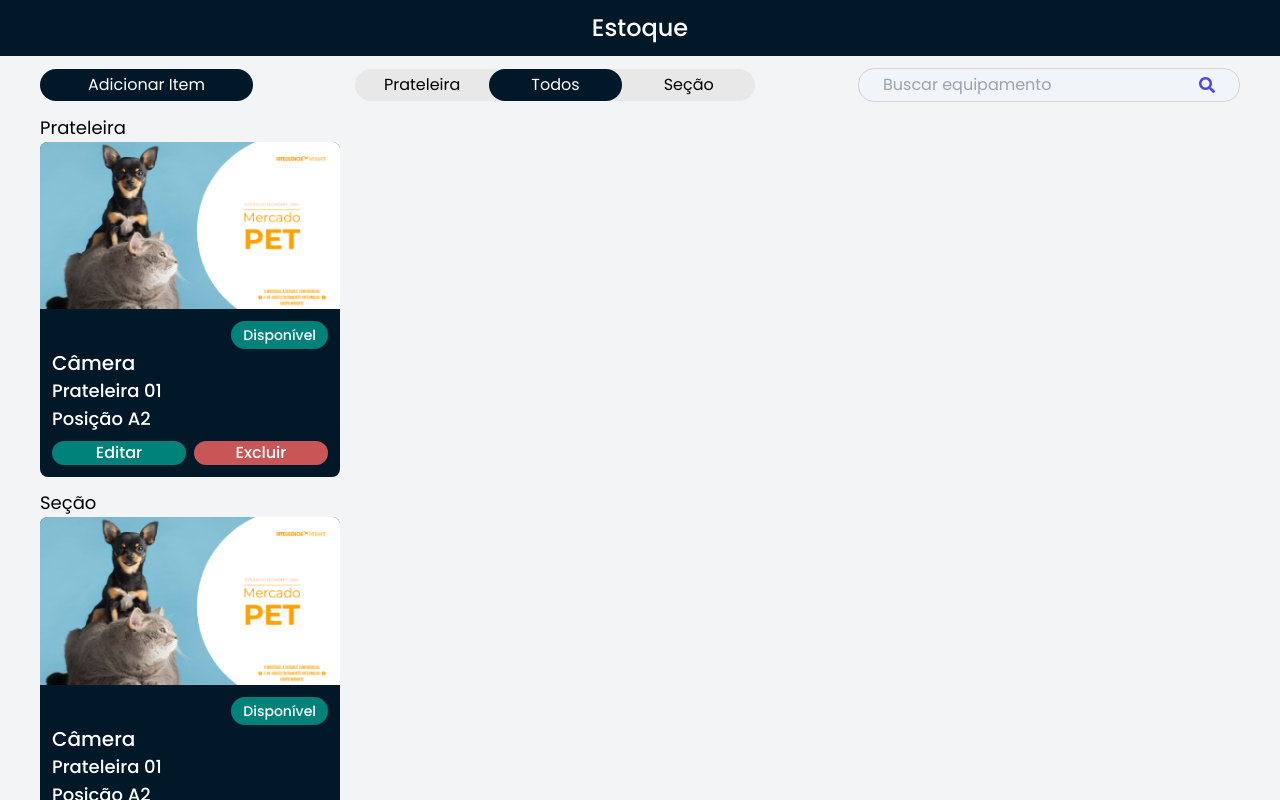
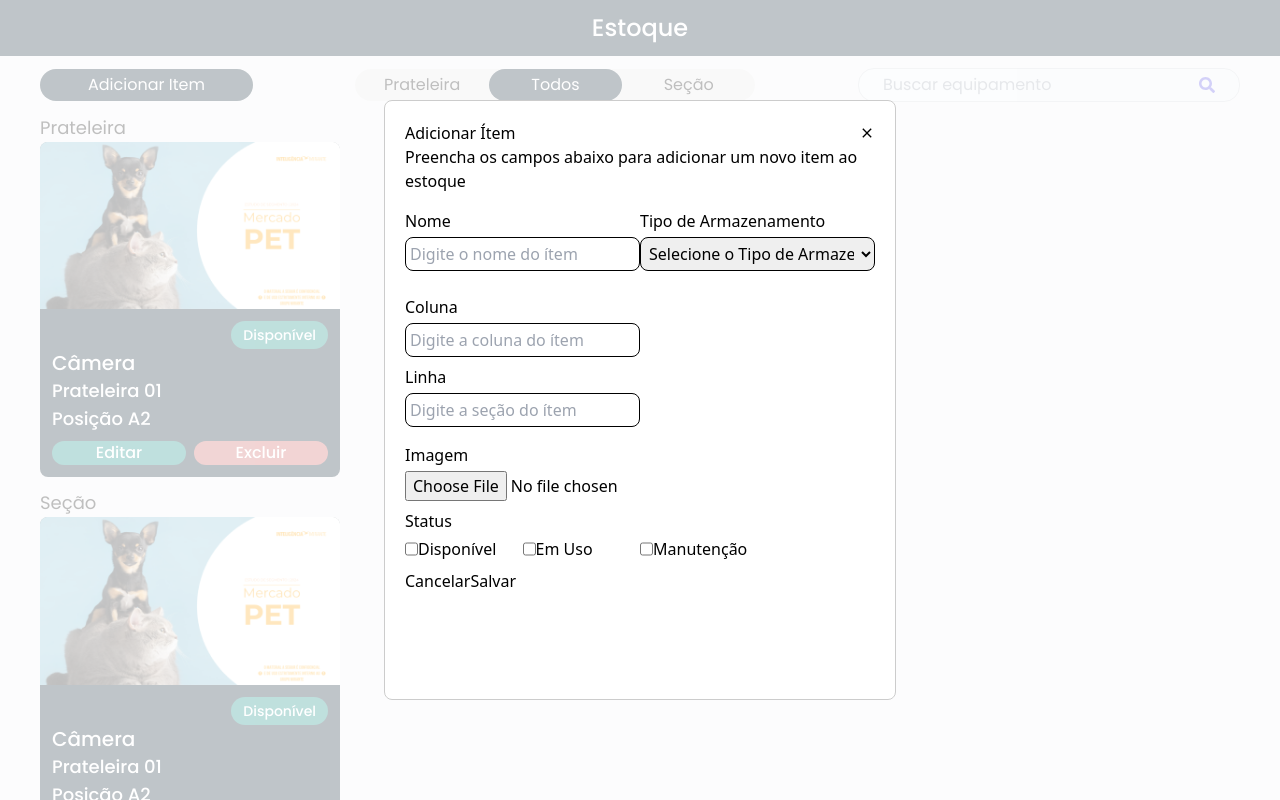
Before and after one commit to rmo02/Estoque_Front, a React (Vite) app: page /home in a window 1280 px wide. Both pictures are taken after a click on the element "Adicionar Item". Built offline with nearby package versions, Linux system fonts and the light colour scheme.

Commit message:
Alterações

```diff
--- a/src/components/Card/index.jsx
+++ b/src/components/Card/index.jsx
@@ -1,7 +1,7 @@
 import React from 'react'
 import logo from '../../assets/logo.png'
 
-export function Card({nomeProduto, prateleira, posicao}) {
+export function Card({ nomeProduto, prateleira, posicao }) {
   return (
     <div className="bg-color_blue w-1/4 flex flex-col text-white font-medium rounded-lg ">
       <img src={logo} alt="Foto do Equipamento" />
@@ -24,6 +24,5 @@ export function Card({nomeProduto, prateleira, posicao}) {
         </div>
       </div>
     </div>
-
   )
 }
--- a/src/components/Modals/AddItem/index.jsx
+++ b/src/components/Modals/AddItem/index.jsx
@@ -1,3 +1,112 @@
-export function AddItem() {
-  return <div>oi</div>
+import { MdClose } from 'react-icons/md'
+
+export function AddItem({ closeModal }) {
+  return (
+    <div className="flex flex-col w-full">
+      <div className="flex flex-row justify-between items-center">
+        <p>Adicionar Ítem</p>
+        <MdClose onClick={closeModal} />
+      </div>
+      <p>Preencha os campos abaixo para adicionar um novo item ao estoque</p>
+      <form>
+        <div>
+          <div className="flex flex-row justify-start items-center py-4 w-full">
+            <div className="flex flex-col justify-start items-start w-1/2 space-y-1">
+              <label for="Name">Nome</label>
+              <input
+                type="name"
+                className="border border-0.5 border-black rounded-lg p-1 focus:outline-color_blue w-full"
+                id="Name"
+                placeholder="Digite o nome do ítem"
+              />
+            </div>
+            <div className="flex flex-col justify-start items-start w-1/2 space-y-1">
+              <label for="inputState">Tipo de Armazenamento</label>
+              <select
+                id="inputState"
+                className="w-full border border-0.5 border-black rounded-lg p-1 focus:outline-color_blue"
+              >
+                <option selected>Selecione o Tipo de Armazenamento</option>
+                <option>1</option>
+                <option>2</option>
+                <option>3</option>
+                <option>4</option>
+              </select>
+            </div>
+          </div>
+          <div>
+            <div className="form-col py-2">
+              <div className="flex flex-col space-y-1">
+                <label for="Colum">Coluna</label>
+                <input
+                  type="text"
+                  className="w-1/2 border border-0.5 border-black rounded-lg p-1 focus:outline-color_blue"
+                  id="Colum"
+                  placeholder="Digite a coluna do ítem"
+                />
+              </div>
+              <div className="flex flex-col py-2 space-y-1">
+                <label for="Line">Linha</label>
+                <input
+                  type="text"
+                  className="w-1/2 border border-0.5 border-black rounded-lg p-1 focus:outline-color_blue"
+                  id="Line"
+                  placeholder="Digite a seção do ítem"
+                />
+              </div>
+            </div>
+          </div>
+        </div>
+        <div className="flex flex-col justify-start w-full space-y-1">
+          <label for="Image">Imagem</label>
+          <input type="file" className="" id="Image" />
+        </div>
+        <div className="flex flex-col justify-start py-2 space-y-1 w-full">
+          <p>Status</p>
+
+          <div className="flex flex-row justify-start items-center  w-full">
+            <div className="flex flex-row w-1/4">
+              <input
+                class="form-check-input"
+                type="checkbox"
+                id="checkboxDisponivel"
+                value="disponivel"
+              />
+              <label className="form-check-label" for="checkboxDisponivel">
+                Disponível
+              </label>
+            </div>
+            <div className="flex flex-row w-1/4">
+              <input
+                class="form-check-input"
+                type="checkbox"
+                id="checkboxEmUso"
+                value="emUso"
+              />
+              <label class="form-check-label" for="checkboxEmUso">
+                Em Uso
+              </label>
+            </div>
+            <div className="flex flex-row w-1/4">
+              <input
+                class="form-check-input"
+                type="checkbox"
+                id="checkboxEmManutencao"
+                value="emManutencao"
+              />
+              <label class="form-check-label" for="checkboxEmUso">
+                Manutenção
+              </label>
+            </div>
+          </div>
+        </div>
+        <button className="btn btn-primary" onClick={closeModal}>
+          Cancelar
+        </button>
+        <button type="submit" className="btn btn-primary">
+          Salvar
+        </button>
+      </form>
+    </div>
+  )
 }
--- a/src/pages/home/index.jsx
+++ b/src/pages/home/index.jsx
@@ -2,13 +2,35 @@ import { useState } from 'react'
 import api from '../../api'
 import { Header } from '../../components/Header'
 import { FaEdit, FaEye, FaSearch, FaTrash } from 'react-icons/fa'
+import Modal from 'react-modal'
 import logo from '../../assets/logo.png'
 import { Card } from '../../components/Card'
+import { AddItem } from '../../components/Modals/AddItem'
+
 
 export function Home() {
+  const [modalIsOpen, setModalIsOpen] = useState(false)
   const [data, setData] = useState(['1'])
   const [pesquisar, setPesquisar] = useState('')
 
+  function openModal(){
+    setModalIsOpen(true)
+  }
+  function closeModal(){
+     setModalIsOpen(false)
+  }
+  const customStyles = {
+    content: {
+      top: "50%",
+      left: "50%",
+      right: "auto",
+      bottom: "auto",
+      transform: "translate(-50%, -50%)",
+      width: "40%",
+      height: "75%",
+      borderRadius: "0.5rem",
+    },
+  };
   const getEquipamentos = async () => {
     try {
       const res = await api.get('/', {})
@@ -31,7 +53,9 @@ export function Home() {
     <div className="flex flex-col w-full h-screen bg-gray-100 font-poppins">
       <Header />
       <div className="mx-10 my-3 flex justify-between items-center">
-        <div className="cursor-pointer text-md px-12 py-1 bg-color_blue text-white rounded-2xl flex items-center justify-center">
+        <div
+          className="cursor-pointer text-md px-12 py-1 bg-color_blue text-white rounded-2xl flex items-center justify-center"
+          onClick={openModal}>
           Adicionar Item
         </div>
         <div className="bg-color_grey_bg flex flex-row items-center justify-between w-1/3 rounded-2xl ">
@@ -72,6 +96,9 @@ export function Home() {
           })}
         </div>
       </div>
+      <Modal isOpen={modalIsOpen} onRequestClose={closeModal} style={customStyles} contentLabel="Adicionar Novo Ítem" shouldCloseOnOverlayClick={false} ariaHideApp={false}>
+        <AddItem closeModal={closeModal}/>
+      </Modal>
     </div>
   )
 }
```
